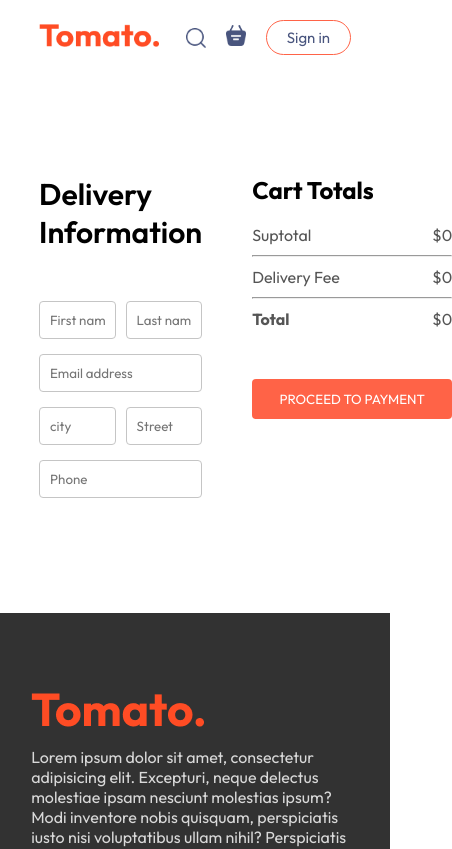
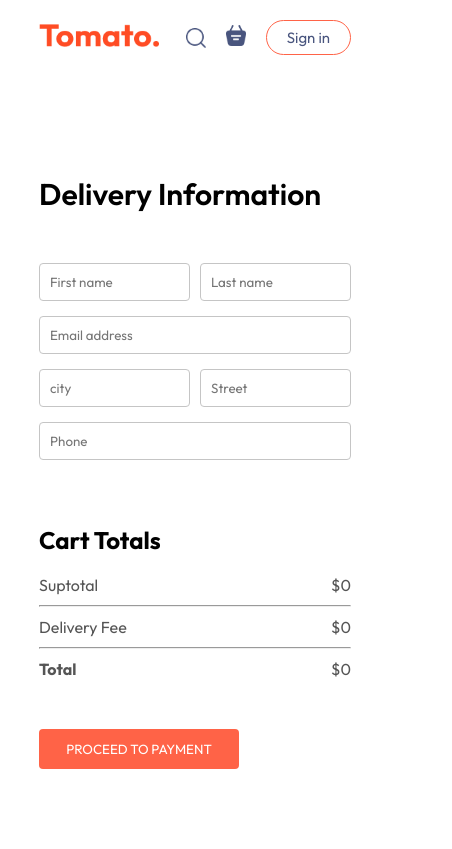
Before and after one commit to AyaShehata226/Food-Delivery, a React (Vite) app: page /order in a window 390 px wide. Shown: the top 849 px of the page, 452 px wide, since content can reach past the window. Built offline with nearby package versions, Linux system fonts and the light colour scheme; a web font is replaced by a local one.

Commit message:
fix style for order

```diff
--- a/src/pages/PlaceOrder/PlaceOrder.css
+++ b/src/pages/PlaceOrder/PlaceOrder.css
@@ -34,3 +34,11 @@
 .place-order .cart-total button{
     margin-top:30px;
 }
+@media (max-width:750px){
+    .place-order{
+        flex-direction:column;
+    }
+    .place-order-left{
+        justify-content:start;
+    }
+}
```
